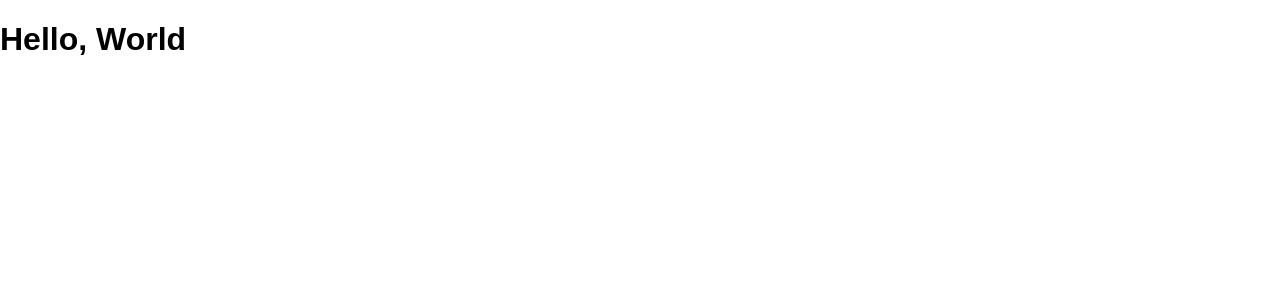
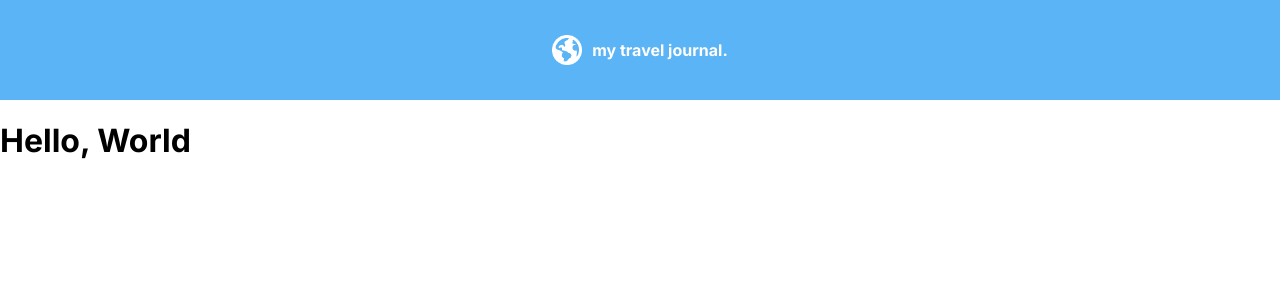
Before and after one commit to zacharyboelter/world-travels, a React (Create React App) app: page / in a window 1280 px wide. Shown: the top 300 px of the page. Built offline with nearby package versions, Linux system fonts and the light colour scheme.

Commit message:
nav styled n done

```diff
--- a/src/App.js
+++ b/src/App.js
@@ -1,7 +1,11 @@
 import React from 'react'
+import Nav from './components/Nav'
 
 export default function App() {
     return (
-        <h1>Hello, World</h1>
+        <div className="main-wrapper">
+            <Nav />
+            <h1>Hello, World</h1>
+        </div>
     )
 }
--- a/src/components/Nav.js
+++ b/src/components/Nav.js
@@ -0,0 +1,10 @@
+import React from "react";
+
+export default function Nav() {
+    return (
+        <nav className="nav-container">
+            <img src="../images/new-icon.png" alt="" className="nav--logo"/>
+            <h3 className="nav--title">my travel journal.</h3>
+        </nav>
+    )
+}
--- a/src/styles.css
+++ b/src/styles.css
@@ -1,8 +1,30 @@
+@import url('https://fonts.googleapis.com/css2?family=Inter:wght@100;300;400;700&display=swap');
+
+
 * {
     box-sizing: border-box;
 }
 
 body {
     margin: 0;
-    font-family: 'Poppins', sans-serif;
+    font-family: 'Inter', sans-serif;
 }
+
+.nav-container {
+    background-color: #5AB4F5;
+    display: flex;
+    justify-content: center;
+    align-items: center;
+    padding: 1.5rem;
+}
+
+.nav--logo {
+    margin-right: 10px;
+    width: auto;
+    height: 30px;
+}
+
+.nav--title {
+    color: white;
+    font-size: 16px;
+}
```
Also changed, not shown: public/images/new-icon.png (added).
